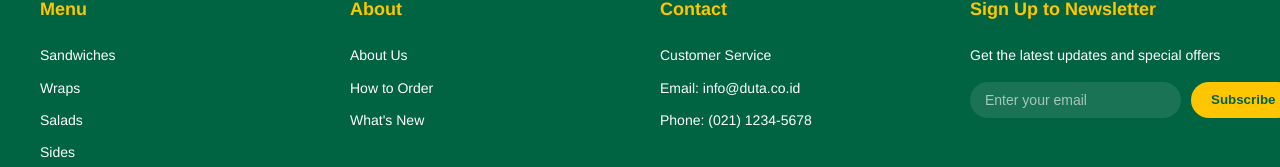
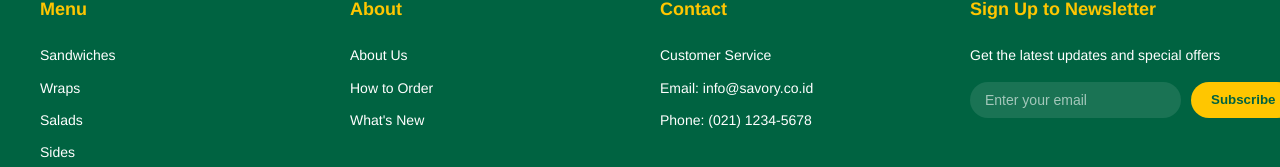
Before and after one commit to dutaalamin/Savory, a React (Create React App) app: page /how-to-order in a window 1280 px wide. Shown: the part 1204-1371 px from the top of the page. Built offline with nearby package versions, Linux system fonts and the light colour scheme.

Commit message:
Footer.js

```diff
--- a/src/components/Footer.js
+++ b/src/components/Footer.js
@@ -43,7 +43,7 @@ function Footer() {
         <div className="footer-section">
           <h3>Contact</h3>
           <p>Customer Service</p>
-          <p>Email: info@duta.co.id</p>
+          <p>Email: info@savory.co.id</p>
           <p>Phone: (021) 1234-5678</p>
         </div>
 
```
